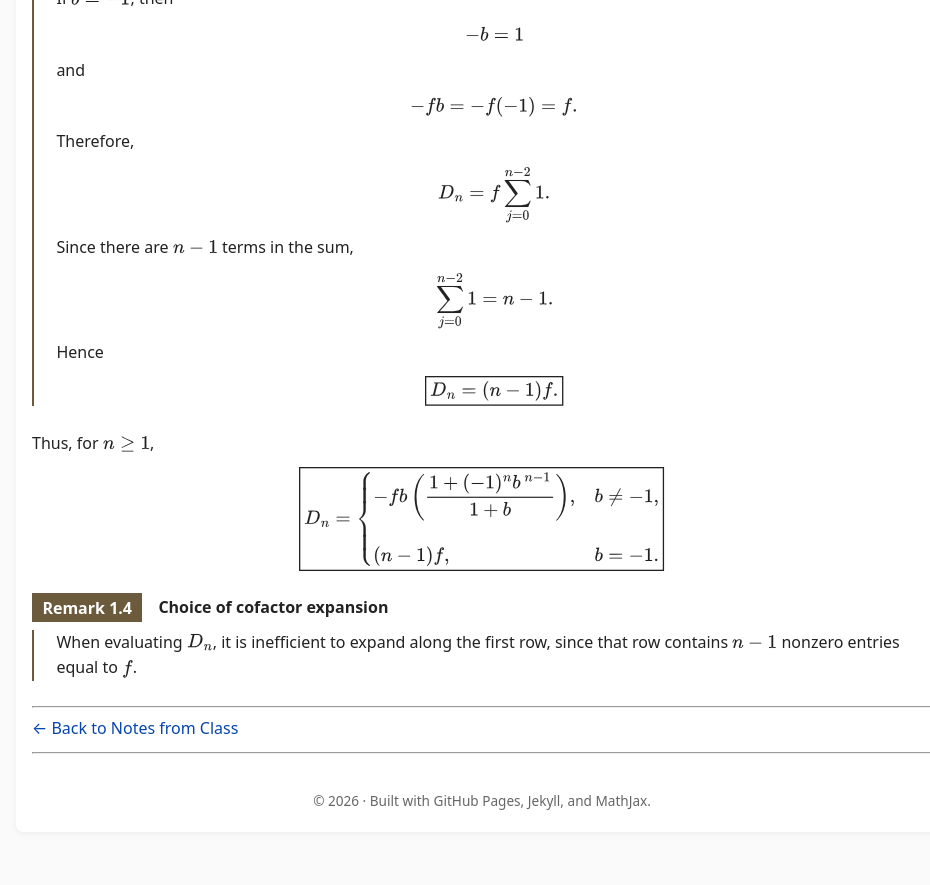
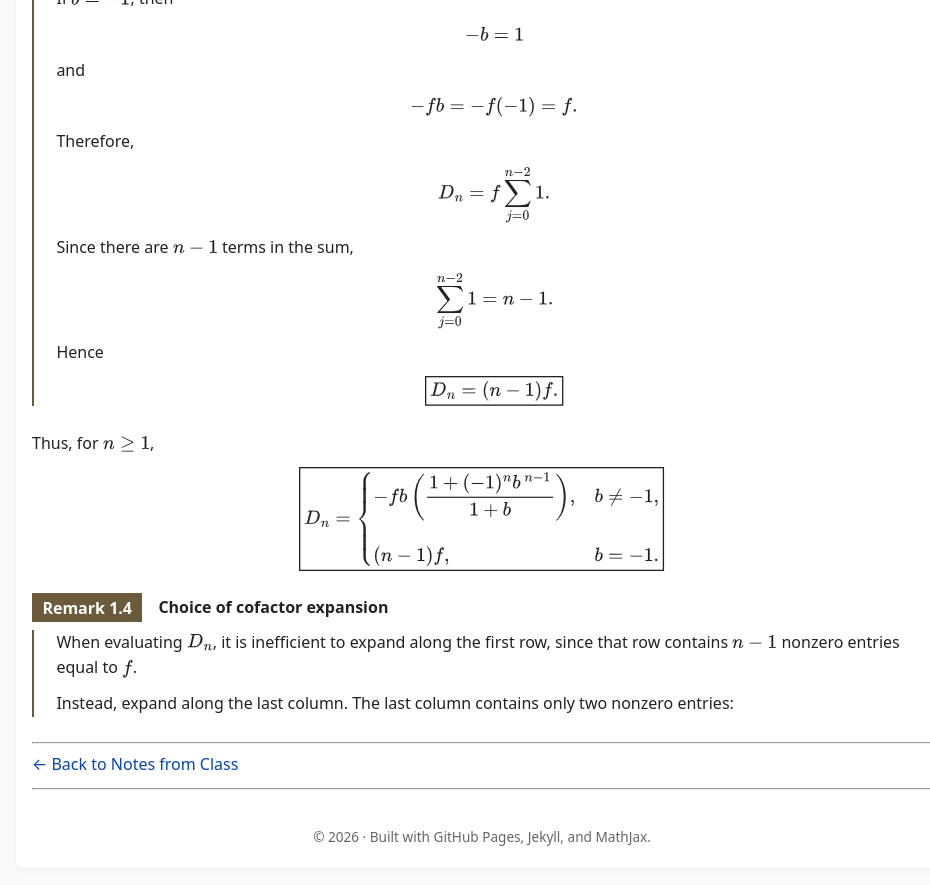
Before and after one commit to SaleemKamaludin/SaleemKamaludin.github.io, a Jekyll site: the page built from courses/math-2276/notes-from-class/lecture-2/index.md, in a window 1280 px wide and 900 px high, scrolled down 10384 px. Shown: the top 885 px of the window, without its empty margins (158-1088 px from the left). Built offline with Jekyll 4.4.1, drawn with Linux system fonts in a browser that asks for light colours; before the commit the page ends 11248 px from its top, so only the background shows below that.

Commit message:
Extend cofactor expansion remark in Lecture 2

```diff
--- a/courses/math-2276/notes-from-class/lecture-2/index.md
+++ b/courses/math-2276/notes-from-class/lecture-2/index.md
@@ -1580,6 +1580,15 @@ D_n=
       row, since that row contains \(n-1\) nonzero entries equal to \(f\).
     </p>
 
+
+    <div id="remark-choice-cofactor-expansion-last-column">
+
+    <p>
+      Instead, expand along the last column. The last column contains only
+      two nonzero entries:
+    </p>
+
+    </div>
   </div>
 
 </div>
```
